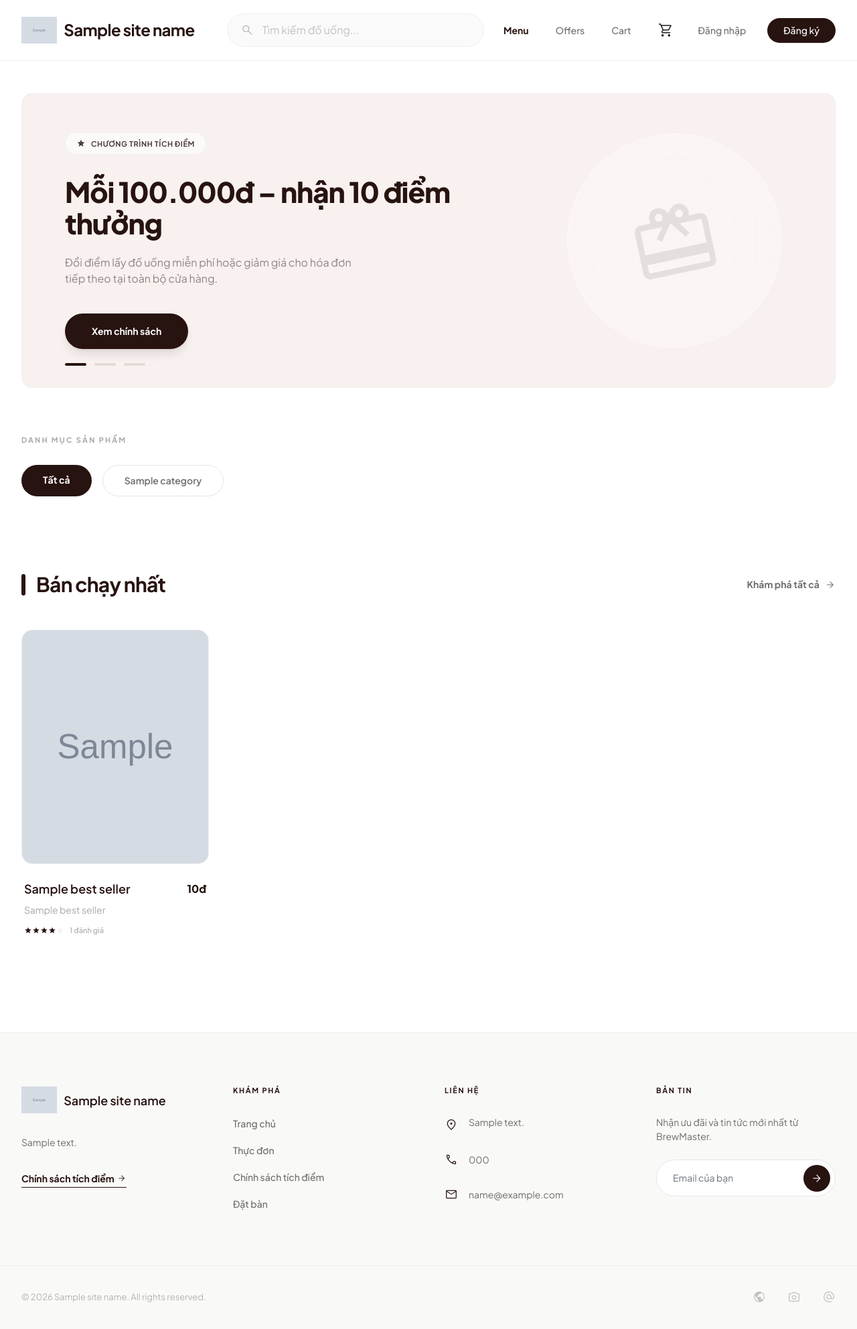
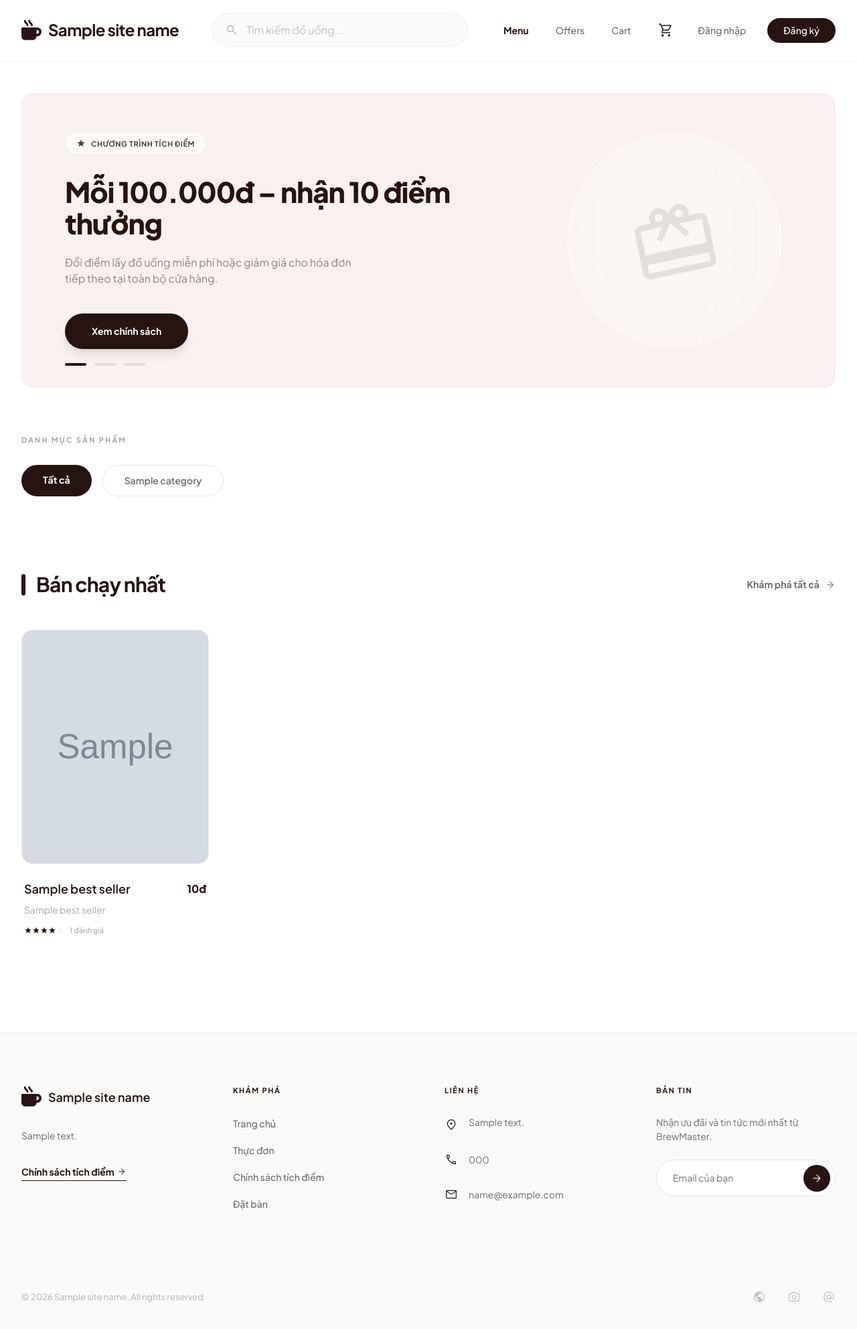
Before and after one commit to NamTQ-K19/Project_HSF302_Group2, a Spring app: template src/main/resources/templates/catalog/homepage.html in a window 1280 px wide. Shown: the whole page at 67% size. Run offline with Thymeleaf, Linux system fonts and the light colour scheme; the template is opened without the code that fills it: most values are stand-ins (such as "Sample title", 1, 10 or a date in 2020); grey boxes marked "Sample" are stand-in pictures; data that the repository does not hold is empty; some of the project's set-up classes (security, data sources, template engines, error pages and the like) are left out, and stand-ins take their place; some libraries are stand-ins or nearby versions.

Commit message:
Update: Cập nhật logo sử dụng icon

```diff
--- a/src/main/resources/templates/catalog/footer.html
+++ b/src/main/resources/templates/catalog/footer.html
@@ -9,10 +9,9 @@
 
         <div class="space-y-8">
             <div class="flex items-center gap-2.5">
-                <img th:if="${siteLogo}" th:src="@{${siteLogo}}"
-                     alt="Logo" class="h-10 w-auto" />
-                <span th:unless="${siteLogo}" class="material-symbols-outlined text-primary text-2xl"
-                      style="font-variation-settings: 'wght' 500;">coffee</span>
+                <div class="text-primary text-3xl flex items-center justify-center">
+                    <i class="fas fa-mug-hot"></i>
+                </div>
                 <h5 class="font-headline-sm text-headline-sm text-primary m-0"
                     th:text="${siteName}">BrewMaster</h5>
             </div>
--- a/src/main/resources/templates/catalog/navbar.html
+++ b/src/main/resources/templates/catalog/navbar.html
@@ -12,11 +12,9 @@
         <!-- Logo / Home Link -->
         <div class="flex items-center gap-12">
             <a th:href="@{/}" class="flex items-center gap-2.5 no-underline">
-                <!-- Logo -->
-                <img th:if="${siteLogo}" th:src="@{${siteLogo}}"
-                     alt="Logo" class="h-10 w-auto" />
-                <span th:unless="${siteLogo}" class="material-symbols-outlined text-primary text-3xl"
-                      style="font-variation-settings: 'wght' 500;">coffee</span>
+                <div class="text-primary text-3xl flex items-center justify-center">
+                    <i class="fas fa-mug-hot"></i>
+                </div>
                 <h1 class="font-headline-md text-headline-md tracking-tight text-primary m-0"
                     th:text="${siteName}">BrewMaster</h1>
             </a>
```
